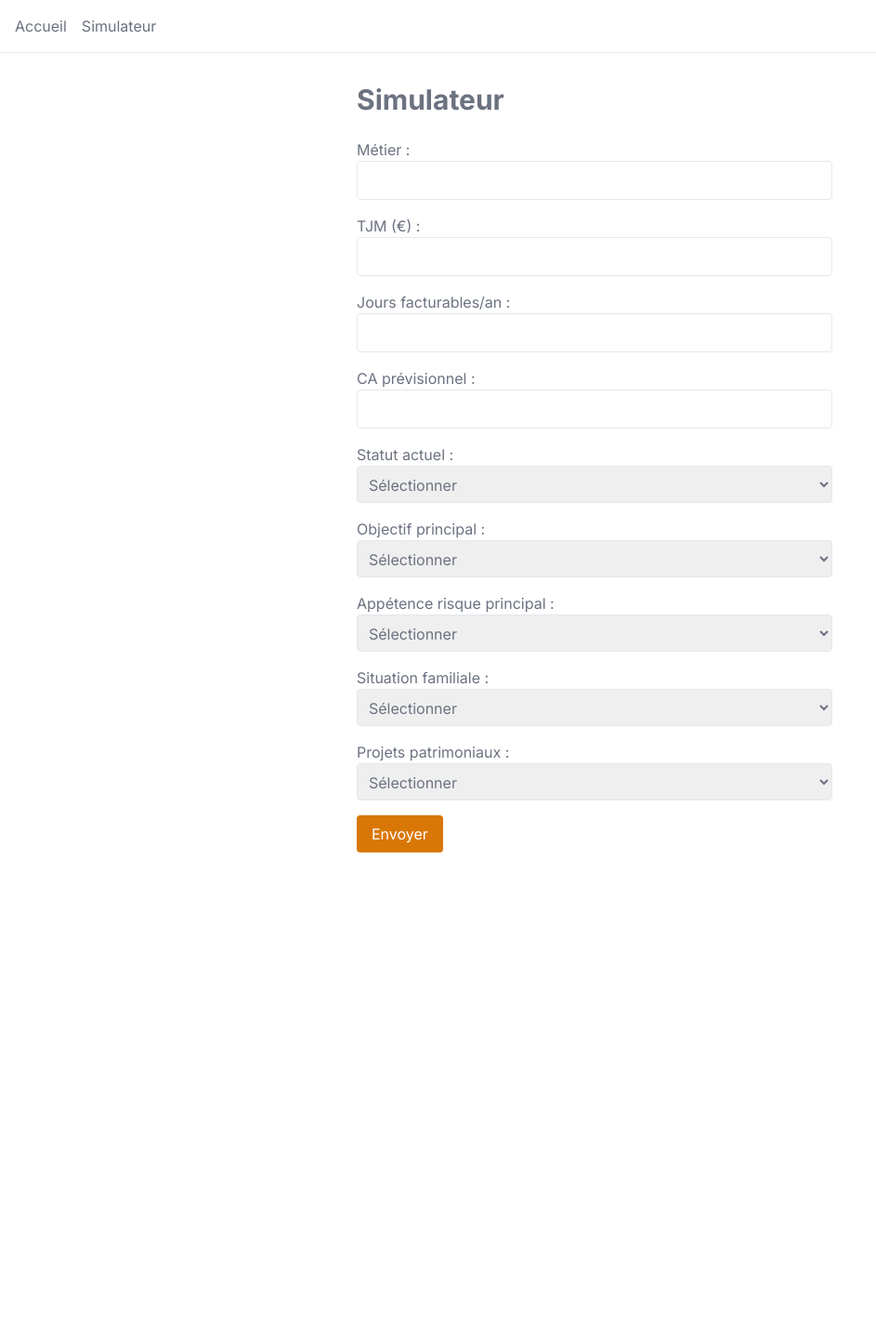
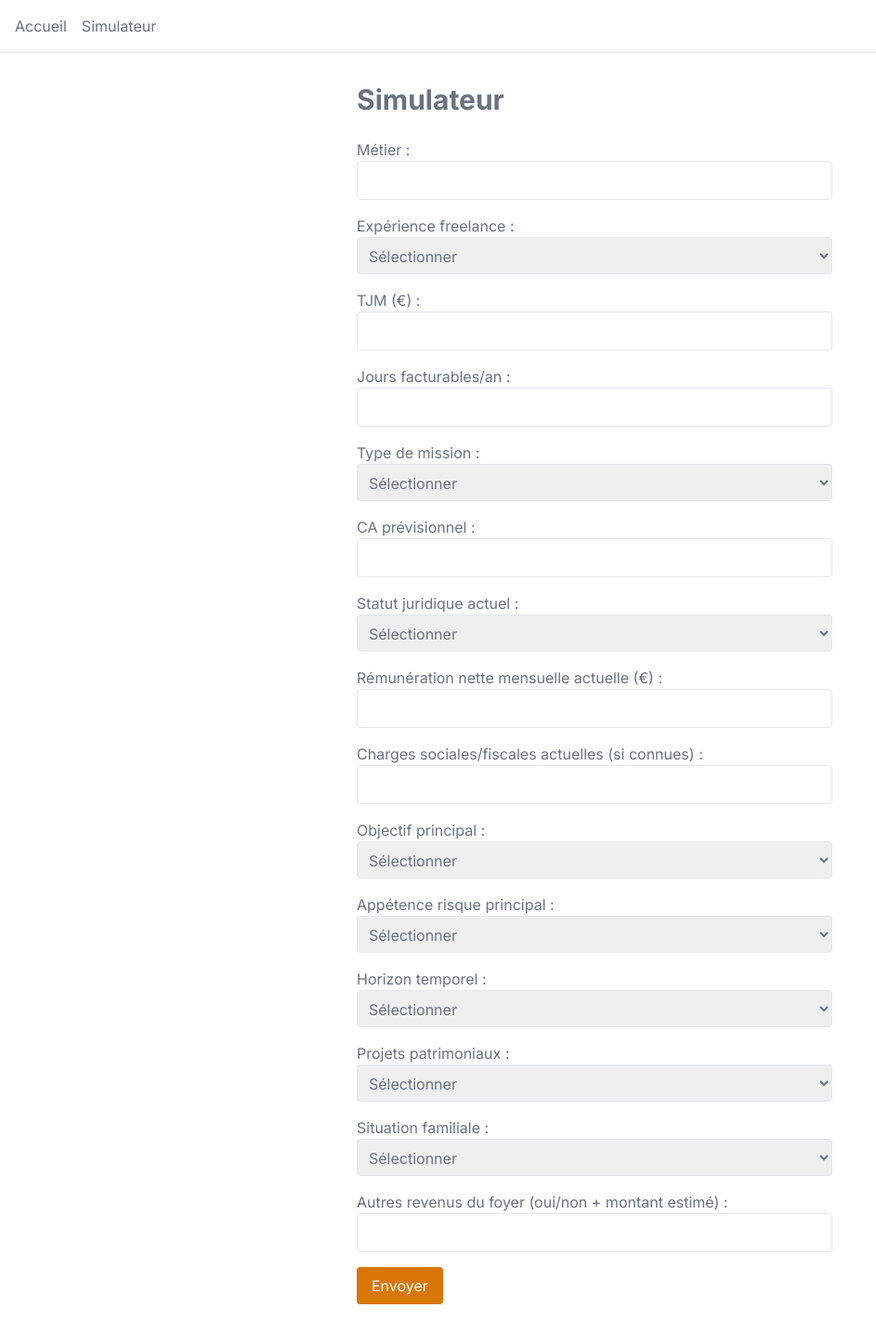
Before and after one commit to Zaafira95/StatutIQ, a React (Vite) app in the folder frontend/statutiq/: page /simulateur in a window 1280 px wide. Shown: the whole page at 93% size, without its empty margins (0-943 px from the left). Before the commit the page ends 949 px from the top, so only its background shows below. Built offline with nearby package versions, Linux system fonts and the light colour scheme.

Commit message:
initial commit

```diff
--- a/frontend/statutiq/src/SimulationForm.jsx
+++ b/frontend/statutiq/src/SimulationForm.jsx
@@ -5,7 +5,7 @@ export default function SimulationForm() {
     metier: "",
     tjm: "",
     jours_facturables: "",
-    statut_actuel: "",
+    statut_juridique: "",
     objectif_principal: "",
     appetence_risque: "",
     situation_familiale: "",
@@ -76,8 +76,8 @@ export default function SimulationForm() {
         <div>
           <label className="block font-medium mb-1">Statut actuel</label>
           <select
-            name="statut_actuel"
-            value={formData.statut_actuel}
+            name="statut_juridique"
+            value={formData.statut_juridique}
             onChange={handleChange}
             className="w-full border rounded px-3 py-2 focus:outline-none focus:ring-2 focus:ring-blue-500"
             required
--- a/frontend/statutiq/src/pages/Simulator.jsx
+++ b/frontend/statutiq/src/pages/Simulator.jsx
@@ -4,14 +4,20 @@ import { createSimulation } from "../services/api";
 export default function Simulator() {
   const [formData, setFormData] = useState({
     metier: "",
+    experience_freelance: "",
     tjm: "",
     jours_facturables: "",
+    type_mission: "",
     ca_previsionnel: "",
-    statut_actuel: "",
+    statut_juridique: "",
+    remu_nette_mensuelle: "",
+    charges_sociales: "",
     objectif_principal: "",
     appetence_risque:"",
+    horizon_temporel: "",
+    projets_patrimoniaux: "",
     situation_familiale: "",
-    projets_patrimoniaux: "",
+    autres_revenus: "",
   });
 
   const handleChange = (e) => {
@@ -45,6 +51,21 @@ export default function Simulator() {
         </div>
 
         <div>
+          <label>Expérience freelance :</label>
+          <select
+            name="experience_freelance"
+            value={formData.experience_freelance}
+            onChange={handleChange}
+            className="w-full border p-2 rounded"
+          >
+            <option value="">Sélectionner</option>
+            <option value="Junior">Junior &lt; 2 ans</option>
+            <option value="Confirmé">Confirmé 2-5 ans</option>
+            <option value="Expert">Expert &gt; 5 ans</option>
+          </select>
+        </div>
+
+        <div>
           <label>TJM (€) :</label>
           <input
             type="number"
@@ -67,6 +88,21 @@ export default function Simulator() {
         </div>
 
         <div>
+          <label>Type de mission :</label>
+          <select
+            name="type_mission"
+            value={formData.type_mission}
+            onChange={handleChange}
+            className="w-full border p-2 rounded"
+          >
+            <option value="">Sélectionner</option>
+            <option value="Récurrentes">Récurrentes</option>
+            <option value="Ponctuelles">Ponctuelles</option>
+            <option value="Mix">Mix</option>
+          </select>
+        </div>
+
+        <div>
           <label>CA prévisionnel :</label>
           <input
             type="number"
@@ -78,10 +114,10 @@ export default function Simulator() {
         </div>
 
         <div>
-          <label>Statut actuel :</label>
+          <label>Statut juridique actuel :</label>
           <select
-            name="statut_actuel"
-            value={formData.statut_actuel}
+            name="statut_juridique"
+            value={formData.statut_juridique}
             onChange={handleChange}
             className="w-full border p-2 rounded"
           >
@@ -93,6 +129,28 @@ export default function Simulator() {
             <option value="Autre">Autre</option>
             <option value="Aucun">Aucun</option>
           </select>
+        </div>
+
+        <div>
+          <label>Rémunération nette mensuelle actuelle (€) :</label>
+          <input
+            type="number"
+            name="remu_nette_mensuelle"
+            value={formData.remu_nette_mensuelle}
+            onChange={handleChange}
+            className="w-full border p-2 rounded"
+          />
+        </div>
+
+        <div>
+          <label>Charges sociales/fiscales actuelles (si connues) :</label>
+          <input
+            type="number"
+            name="charges_sociales"
+            value={formData.charges_sociales}
+            onChange={handleChange}
+            className="w-full border p-2 rounded"
+          />
         </div>
 
         <div>
@@ -126,18 +184,17 @@ export default function Simulator() {
         </div>
 
         <div>
-          <label>Situation familiale :</label>
+          <label>Horizon temporel  :</label>
           <select
-            name="situation_familiale"
-            value={formData.situation_familiale}
+            name="horizon_temporel"
+            value={formData.horizon_temporel}
             onChange={handleChange}
             className="w-full border p-2 rounded"
           >
             <option value="">Sélectionner</option>
-            <option value="Célibataire">Célibataire</option>
-            <option value="Marié">Marié</option>
-            <option value="Pacsé">Pacsé</option>
-            <option value="Enfants à charge">Enfants à charge</option>
+            <option value="Court terme">Court terme &lt; 1 an</option>
+            <option value="Moyen terme">Moyen terme 1-3 ans</option>
+            <option value="Long terme">Long terme &gt; 3 ans</option>
           </select>
         </div>
 
@@ -157,6 +214,34 @@ export default function Simulator() {
           </select>
         </div>
 
+        <div>
+          <label>Situation familiale :</label>
+          <select
+            name="situation_familiale"
+            value={formData.situation_familiale}
+            onChange={handleChange}
+            className="w-full border p-2 rounded"
+          >
+            <option value="">Sélectionner</option>
+            <option value="Célibataire">Célibataire</option>
+            <option value="Marié">Marié</option>
+            <option value="Pacsé">Pacsé</option>
+            <option value="Enfants à charge">Enfants à charge</option>
+          </select>
+        </div>
+
+        <div>
+          <label>Autres revenus du foyer (oui/non + montant estimé) :</label>
+          <input
+            type="number"
+            name="autres_revenus"
+            value={formData.autres_revenus}
+            onChange={handleChange}
+            className="w-full border p-2 rounded"
+          />
+        </div>
+
+
         <button
           type="submit"
           className="bg-primary text-white px-4 py-2 rounded hover:bg-orange-700"
```
Also changed, not shown: 1 other file (tests, documents, lock files or other folders).
